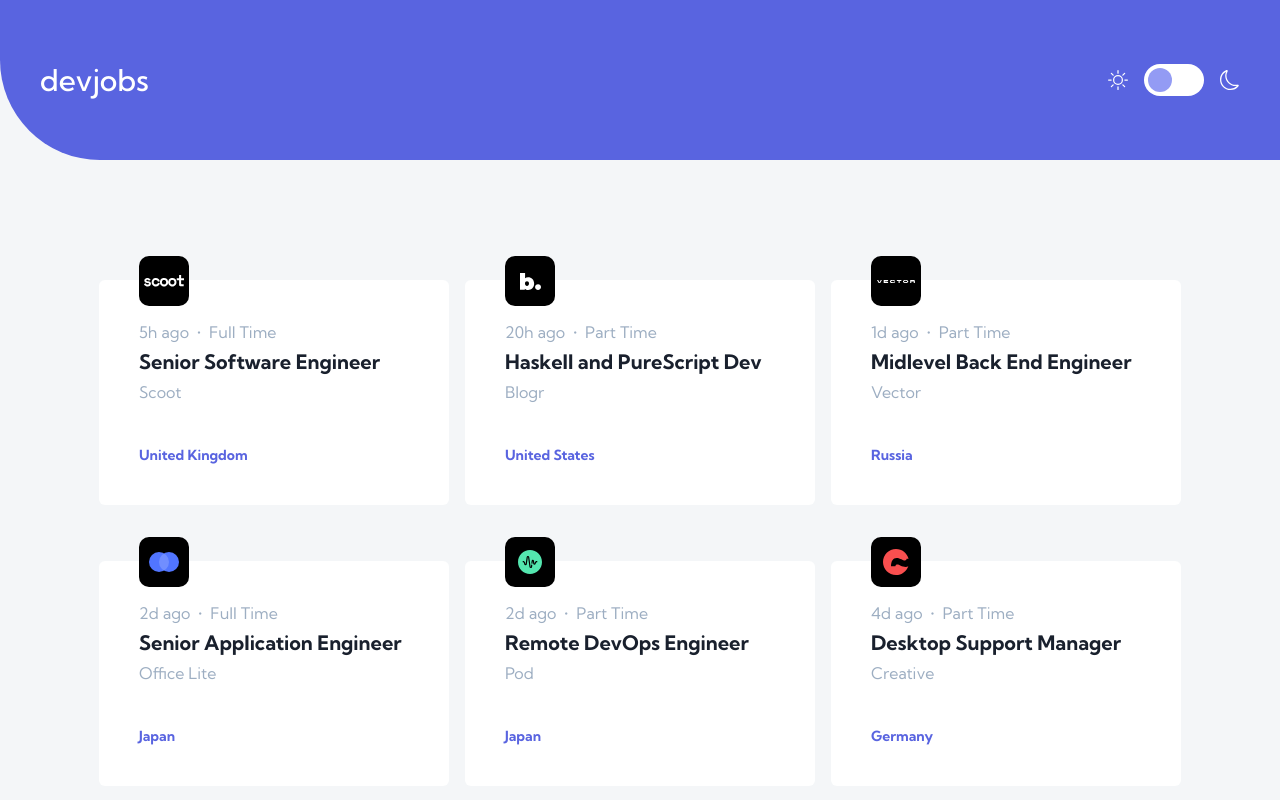
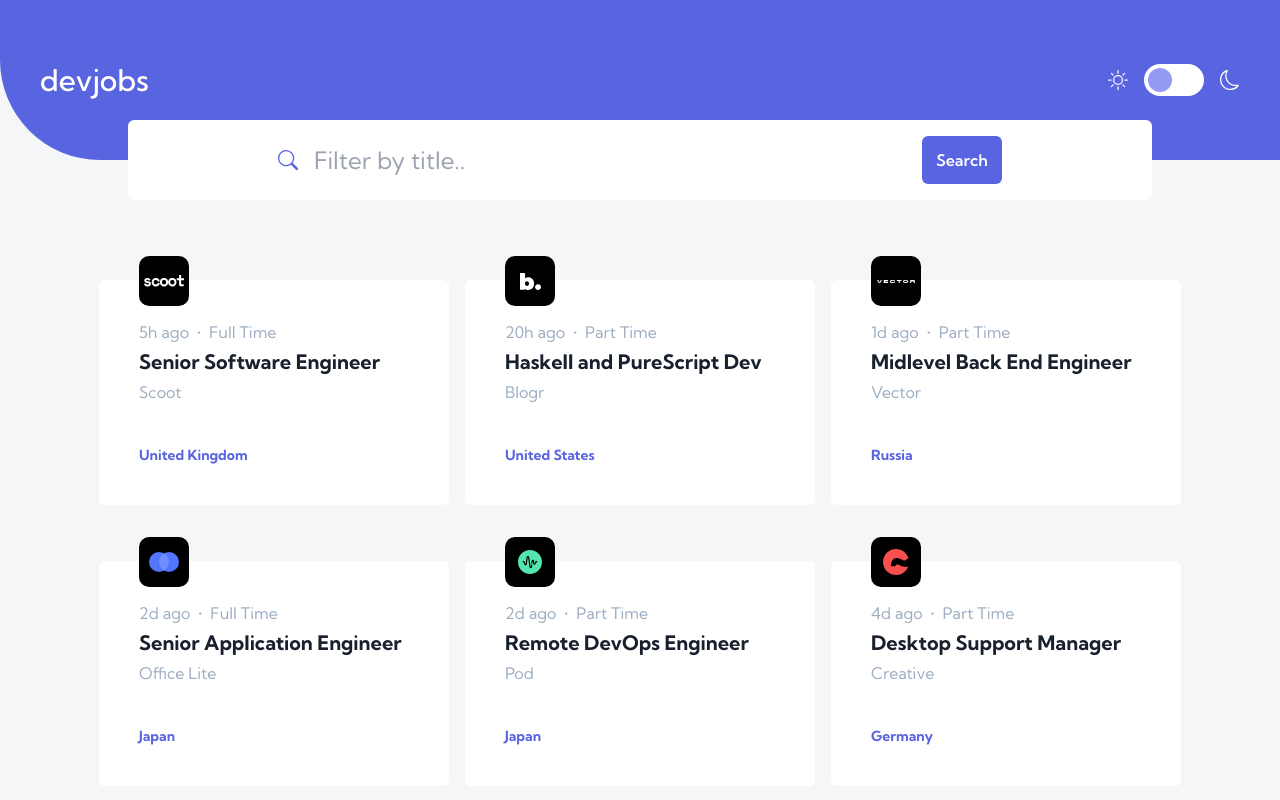
Before and after one commit to andrewsanc/devjobs-ts-nextjs, a Next.js app: page / in a window 1280 px wide. Shown: the top 800 px of the page. Built offline with nearby package versions, Linux system fonts and the light colour scheme.

Commit message:
feat. added filter bar component

```diff
--- a/app/page.tsx
+++ b/app/page.tsx
@@ -1,8 +1,10 @@
+import FilterBar from "@/components/filter-bar";
 import JobPosts from "@/components/job-posts";
 
 export default function Home() {
   return (
     <>
+      <FilterBar />
       <JobPosts />
     </>
   );
--- /dev/null
+++ b/components/filter-bar.tsx
@@ -0,0 +1,36 @@
+"use client";
+
+import { BsSearch } from "react-icons/bs";
+
+export default function FilterBar() {
+  return (
+    <div className='flex justify-center relative'>
+      <form
+        className='absolute -top-10 h-[80px] bg-[#fff] rounded-[6px] flex items-center justify-around gap-4 py-1 w-[80%]'
+        onSubmit={(e) => e.preventDefault()}
+      >
+        <div className='text-violet text-2xl flex items-center gap-2'>
+          <span className='text-violet text-xl hidden sm:block'>
+            <BsSearch />
+          </span>
+          <input
+            type='search'
+            placeholder='Filter by title..'
+            className='mx-2 outline-none'
+          />
+        </div>
+        <div className='flex items-center gap-2'>
+          <button
+            type='submit'
+            className='rounded-[6px] bg-violet sm:w-[123px] h-[48px] md:w-[80px] w-[48px] text-[#fff] font-semibold flex items-center justify-center gap-2 transition hover:bg-light-violet'
+          >
+            <span className='sm:block hidden'>Search</span>
+            <span className='sm:hidden '>
+              <BsSearch className='text-xl' />
+            </span>
+          </button>
+        </div>
+      </form>
+    </div>
+  );
+}
```
